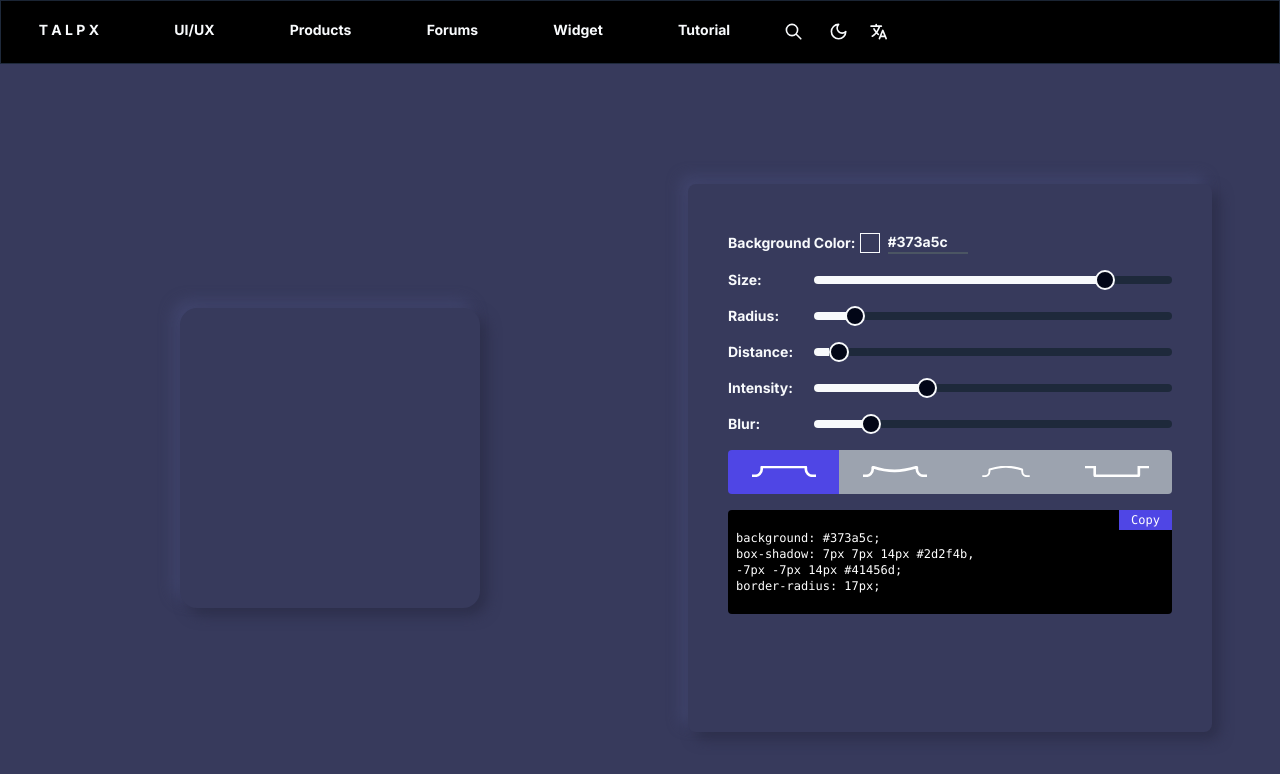
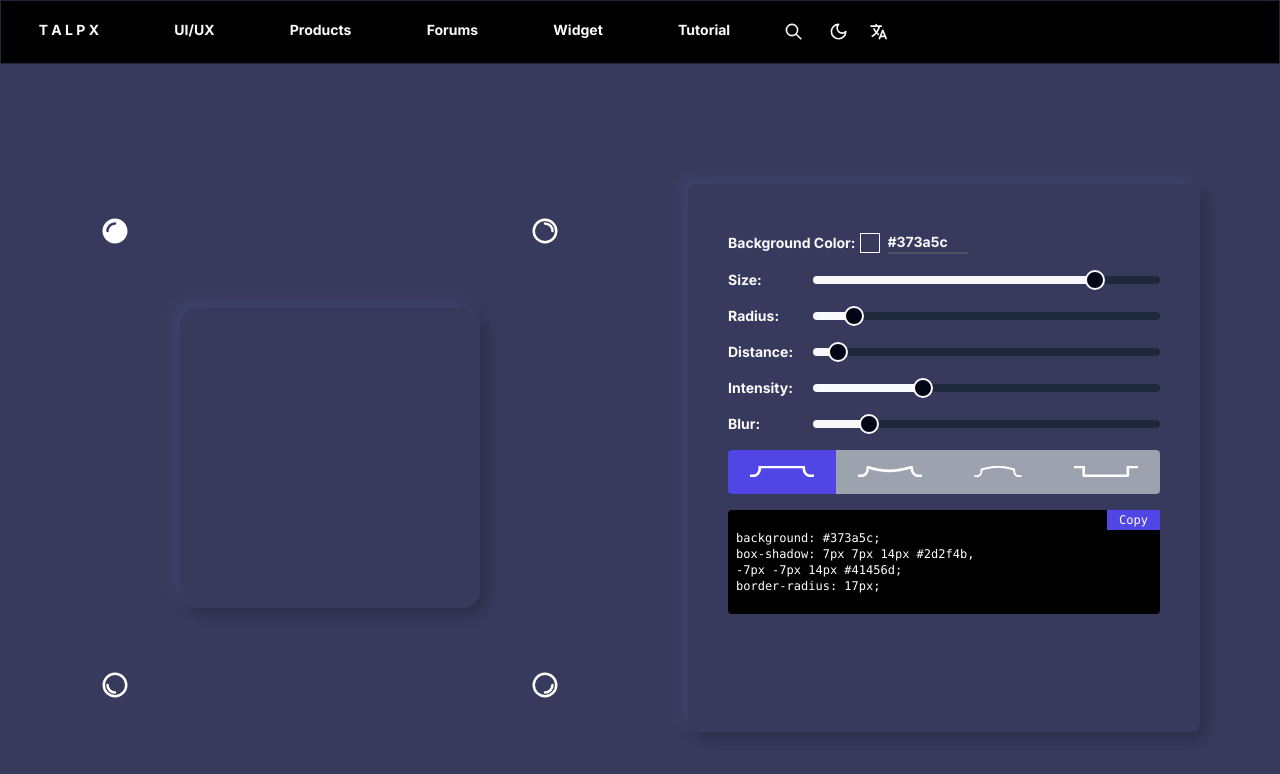
Before and after one commit to talpx0/talpx, a Next.js app: page /en/css/box-shadow/toolkit in a window 1280 px wide. Shown: the top 774 px of the page. Built offline with nearby package versions, Linux system fonts and the light colour scheme.

Commit message:
update the cs

```diff
--- /dev/null
+++ b/app/[lng]/css/box-shadow/toolkit/offsetIcon.tsx
@@ -0,0 +1,27 @@
+import React from "react";
+import {
+    TbInnerShadowTopLeftFilled,
+    TbInnerShadowTopLeft,
+    TbInnerShadowTopRightFilled,
+    TbInnerShadowTopRight,
+    TbInnerShadowBottomLeftFilled,
+    TbInnerShadowBottomLeft,
+    TbInnerShadowBottomRightFilled,
+    TbInnerShadowBottomRight
+} from "react-icons/tb";
+
+interface ShadowIconSet {
+    filled: JSX.Element;
+    outlined: JSX.Element;
+    id: number;
+    position: "top" | "right" | "bottom" | "left";
+}
+
+const shadowIcons: ShadowIconSet[] = [
+    { filled: <TbInnerShadowTopLeftFilled />, outlined: <TbInnerShadowTopLeft />, id: 0, position: "top" },
+    { filled: <TbInnerShadowTopRightFilled />, outlined: <TbInnerShadowTopRight />, id: 1, position: "right" },
+    { filled: <TbInnerShadowBottomLeftFilled />, outlined: <TbInnerShadowBottomLeft />, id: 2, position: "bottom" },
+    { filled: <TbInnerShadowBottomRightFilled />, outlined: <TbInnerShadowBottomRight />, id: 3, position: "left" }
+];
+
+export default shadowIcons;
--- a/app/[lng]/css/box-shadow/toolkit/toolkit.tsx
+++ b/app/[lng]/css/box-shadow/toolkit/toolkit.tsx
@@ -2,12 +2,14 @@
 'use client'
 import { usePathname } from "next/navigation";
 import { LabeledSlider } from "../../background/labelSlider";
-import { ChangeEvent, Dispatch, ReactElement, useEffect, useMemo, useReducer, useState,useLayoutEffect } from "react";
-import { colorLuminance, isLightColor, validateColor } from "@/app/[lng]/util/color";
+import { ChangeEvent, Dispatch, ReactElement, useEffect, useMemo, useReducer, useState} from "react";
+import { colorLuminance, getColorType, isLightColor, validateColor } from "@/app/[lng]/util/color";
 import { css } from "@emotion/react";
 import { Concave, Convex, Flat, Pressed } from "@/components/svg/shadow";
 import { useTheme } from "next-themes";
 import Loading from "@/app/widget/loading";
+import shadowIcons from "./offsetIcon";
+
 
 type ShapeProp = "Flat"|"Concave"|"Convex"|"Pressed"
 type PositionProp = 'top' | 'right' | 'bottom' | 'left';
@@ -240,6 +242,17 @@ export const BoxShadowContainer =()=> {
 
     const [shadow, dispatch] = useReducer(reducer, theme === "light" ? lightState : darkState)
 
+    useEffect(()=>{
+        if (getColorType(shadow.color) !== theme ){
+            const updatedTheme = theme === "light" ? lightState : darkState
+            dispatch({
+                type: 'SET_THEME_STATE',
+                payload: updatedTheme
+            })
+        }
+        return
+    // eslint-disable-next-line react-hooks/exhaustive-deps
+    },[theme])
 
     useEffect(()=>{
         isLightColor(shadow.color) ? setTheme("light"): setTheme("dark")
@@ -281,15 +294,11 @@ export const BoxShadowContainer =()=> {
         <section css={css` background: ${shadow.color};`} className="h-dashboard flex flex-col">
             <section className="h-14 w-full"></section>
             <section className="flex flex-row h-full w-full p-5">
-                <section className="w-1/2 flex items-center justify-center p-10 ">
-                    <section css={css`${boxStyles}
-                        width: ${shadow.size}px ;
-                        height: ${shadow.size}px;
-                        border-radius: ${shadow.radius}; `} >
-                    </section>
+                <section className="w-1/2 flex items-center justify-center p-20 ">
+                    <BoxShadowPreview shadow={shadow} dispatch={dispatch} boxStyles={boxStyles} />
                 </section>
                 <section className="w-1/2 p-12 flex justify-around">
-                    <section className="h-full w-full rounded-lg p-10" css={css`${boxStyles}`}>
+                    <section className="h-full w-full rounded-lg p-10 max-w-lg mr-auto" css={css`${boxStyles}`}>
                         <BoxShadowBox shadowState={shadow} dispatch={dispatch} />
                         <div className="my-4 whitespace-pre-line font-mono border py-5 px-2
                         bg-black text-white text-xs rounded-sm relative dark:text-white dark:border-none ">
@@ -309,15 +318,47 @@ export const BoxShadowContainer =()=> {
 }
 
 
-export const BoxShadowExample =({
-    shadowState,
-    dispatch
+export const BoxShadowPreview =({
+    shadow,
+    dispatch,
+    boxStyles,
  }:{
-    shadowState:ShadowState,
-    dispatch: Dispatch<Action>;
+    shadow:ShadowState,
+    dispatch: Dispatch<Action>,
+    boxStyles: string,
  })=> {
-    return <section css={css`background-color:${shadowState.color};`}>
-
+    const {theme, setTheme } = useTheme()
+    const [clickedIconId, setClickedIconId] = useState<number | null>(0);
+    const handleIconClick = (id: number, position: PositionProp) => {
+        setClickedIconId(id);
+        dispatch(
+            {
+                type:'SET_POSITION',
+                payload: position
+            }
+        )
+    };
+    return <section className="relative w-full h-full flex items-center justify-center">
+            {shadowIcons.map(icon => (
+                <div
+                    key={icon.id}
+                    className={`absolute text-3xl
+                    ${icon.id === 0 ? 'top-0 left-0' : ''}
+                    ${icon.id === 1 ? 'top-0 right-0' : ''}
+                    ${icon.id === 2 ? 'bottom-0 left-0' : ''}
+                    ${icon.id === 3 ? 'bottom-0 right-0' : ''}
+                    ${theme === "light" ? 'text-black': 'text-white'}
+                    `}
+                    onClick={() => handleIconClick(icon.id, icon.position)}
+                >
+                    {clickedIconId === icon.id ? icon.filled : icon.outlined}
+                </div>
+            ))}
+            <section css={css`${boxStyles}
+                            width: ${shadow.size}px ;
+                            height: ${shadow.size}px;
+                            border-radius: ${shadow.radius};`} >
+            </section>
     </section>
 }
 
@@ -449,8 +490,3 @@ const BoxShadowBox =({
         </section>
     )
 }
-
-
-function uselayoutEffect(arg0: () => void) {
-    throw new Error("Function not implemented.");
-}
--- a/app/[lng]/util/color.tsx
+++ b/app/[lng]/util/color.tsx
@@ -6,9 +6,9 @@ export const validateColor = (color: string) => {
     return false;
 }
 
-export const isLightColor = (hexColor?: string): boolean => {
+const calculateLuminance = (hexColor?: string): number | null => {
     if (!hexColor || typeof hexColor !== "string" || !/^#[0-9a-fA-F]{6}$/.test(hexColor)) {
-        return false; // Return 'false' for any invalid or undefined input
+        return null; // Return null for invalid input
     }
 
     // Convert hex string to RGB
@@ -21,13 +21,25 @@ export const isLightColor = (hexColor?: string): boolean => {
     g = (g <= 0.04045) ? g / 12.92 : Math.pow((g + 0.055) / 1.055, 2.4);
     b = (b <= 0.04045) ? b / 12.92 : Math.pow((b + 0.055) / 1.055, 2.4);
 
-    // Calculate relative luminance
-    const luminance = 0.2126 * r + 0.7152 * g + 0.0722 * b;
+    // Return the calculated luminance
+    return 0.2126 * r + 0.7152 * g + 0.0722 * b;
+}
 
-    // Return true if the color is light, false if it's dark
+export const isLightColor = (hexColor?: string): boolean => {
+    const luminance = calculateLuminance(hexColor);
+    if (luminance === null) {
+        return false;
+    }
     return luminance > 0.5;
 }
 
+export const getColorType = (hexColor?: string): "light" | "dark" => {
+    const luminance = calculateLuminance(hexColor);
+    if (luminance === null) {
+        return "dark";
+    }
+    return luminance > 0.5 ? "light" : "dark";
+}
 
 export function colorLuminance(hex: string, lum: number = 0): string {
     // Ensure hex is a string and has a valid format
```
